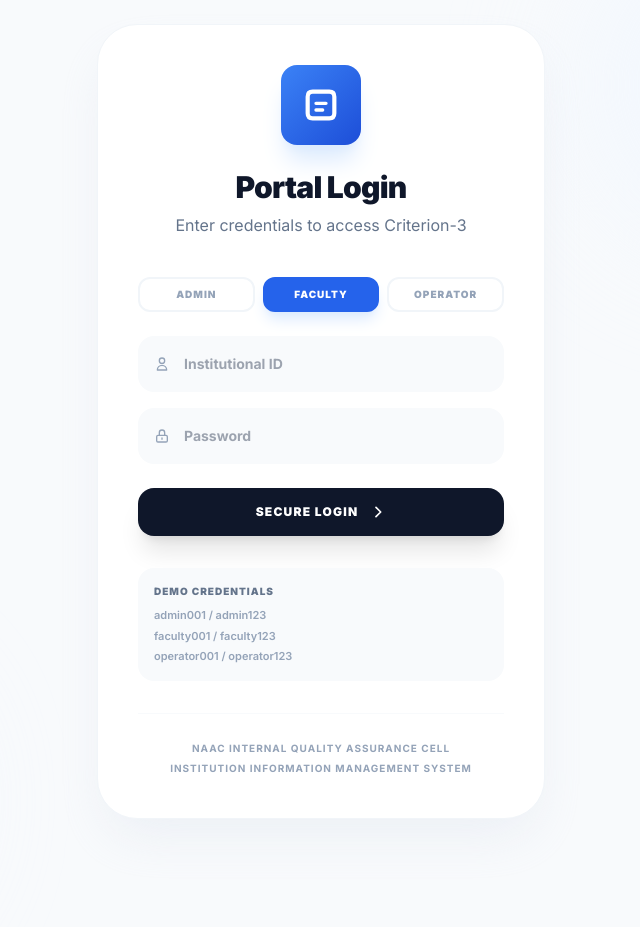
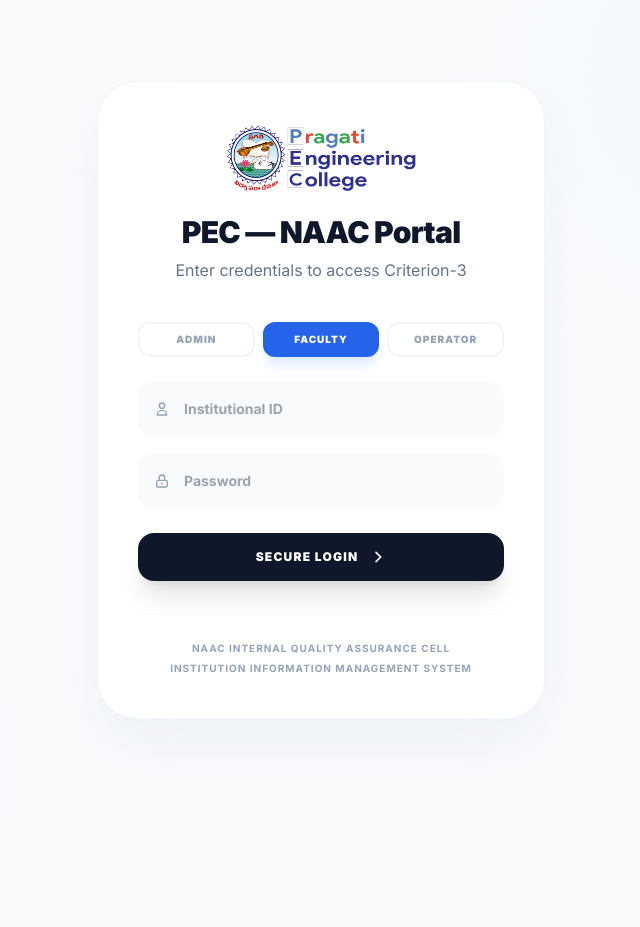
Before and after one commit to pavanbashaboina24-bit/naac-file-system-management, a Flask app: page / in a window 1280 px wide; the page is wider, and only the part inside the window is pictured. Shown: that part, without its empty margins (319-959 px from the left). After the commit the page ends 672 px from the top of that part, so only its background shows below. Run offline with Flask 3, Linux system fonts and the light colour scheme; some libraries are stand-ins or nearby versions.

Commit message:
Revise login page title and header text
Updated the title and header text for the login page, and removed demo credentials section.

```diff
--- a/templates/login.html
+++ b/templates/login.html
@@ -4,7 +4,7 @@
 <head>
   <meta charset="UTF-8"/>
   <meta name="viewport" content="width=device-width, initial-scale=1.0"/>
-  <title>Login — NAAC Portal</title>
+  <title>Login - NAAC Portal</title>
   <script src="https://cdn.tailwindcss.com"></script>
   <link href="https://fonts.googleapis.com/css2?family=Inter:wght@400;600;700;800;900&display=swap" rel="stylesheet">
   <style>body{font-family:'Inter',sans-serif;}</style>
@@ -18,10 +18,14 @@
 
       <!-- Logo -->
       <div class="text-center mb-10">
-        <div class="inline-flex p-5 bg-gradient-to-br from-blue-500 to-blue-700 text-white rounded-2xl shadow-xl shadow-blue-100 mb-6">
-          <svg class="w-10 h-10" fill="none" stroke="currentColor" viewBox="0 0 24 24"><path stroke-linecap="round" stroke-linejoin="round" stroke-width="2.5" d="M4 7v10c0 2 1 3 3 3h10c2 0 3-1 3-3V7c0-2-1-3-3-3H7C5 4 4 5 4 7z"/><path stroke-linecap="round" stroke-linejoin="round" stroke-width="2" d="M9 11h6M9 15h4"/></svg>
+        <div class="flex justify-center mb-5">
+          <img
+            src="{{ url_for('static', filename='pragati-logo-JK-2-1536x572.png') }}"
+            alt="Pragati Engineering College"
+            style="height:72px;width:auto;object-fit:contain;"
+          />
         </div>
-        <h2 class="text-3xl font-black text-slate-900 tracking-tight">Portal Login</h2>
+        <h2 class="text-3xl font-black text-slate-900 tracking-tight">PEC — NAAC Portal</h2>
         <p class="text-slate-500 mt-2 font-medium">Enter credentials to access Criterion-3</p>
       </div>
 
@@ -64,14 +68,6 @@
         <svg class="w-4 h-4" fill="none" stroke="currentColor" viewBox="0 0 24 24"><path stroke-linecap="round" stroke-linejoin="round" stroke-width="2.5" d="M9 5l7 7-7 7"/></svg>
       </button>
 
-      <!-- Demo hint -->
-      <div class="mt-8 p-4 bg-slate-50 rounded-2xl text-[11px] text-slate-400 font-semibold space-y-1">
-        <p class="font-black text-slate-500 uppercase tracking-widest text-[10px] mb-2">Demo Credentials</p>
-        <p>admin001 / admin123</p>
-        <p>faculty001 / faculty123</p>
-        <p>operator001 / operator123</p>
-      </div>
-
       <div class="mt-8 text-center pt-6 border-t border-slate-50">
         <p class="text-[10px] text-slate-400 font-bold uppercase tracking-widest leading-loose">
           NAAC Internal Quality Assurance Cell<br/>Institution Information Management System
```
